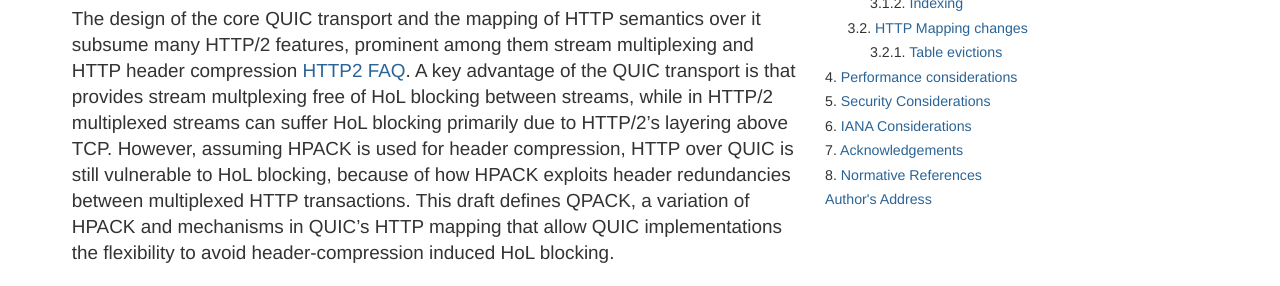
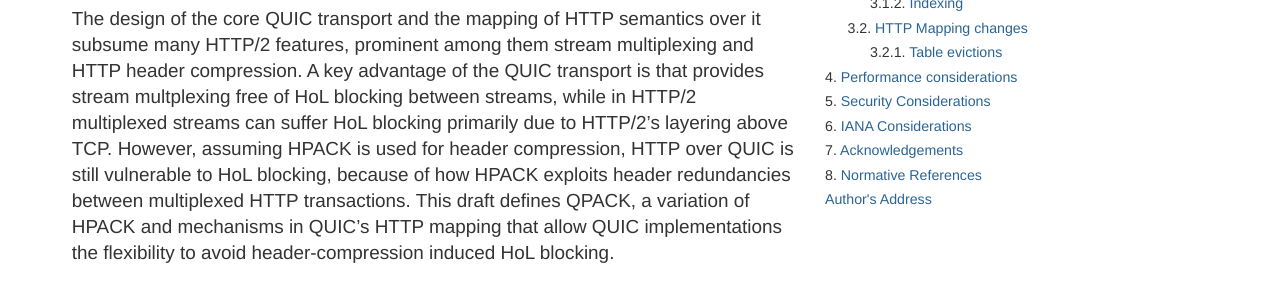
Before and after one commit to krasic/draft-krasic-quic-hpack, a plain HTML site: page draft-krasic-quic-hpack-latest.html in a window 1280 px wide. Shown: the part 282-568 px from the top of the page. Drawn offline with Linux system fonts and the light colour scheme.

Commit message:
remove FAQ ref for now.

```diff
--- a/draft-krasic-quic-hpack-latest.html
+++ b/draft-krasic-quic-hpack-latest.html
@@ -302,8 +302,8 @@ address {
   <meta name="dct.creator" content="Krasic, C., Ed." />
   <meta name="dct.identifier" content="urn:ietf:id:draft-krasic-qpack-latest" />
   <meta name="dct.issued" scheme="ISO8601" content="2017-3-21" />
-  <meta name="dct.abstract" content="The design of the core QUIC transport and the mapping of HTTP semantics over it subsume many HTTP/2 features, prominent among them stream multiplexing and HTTP header compression " />
-  <meta name="description" content="The design of the core QUIC transport and the mapping of HTTP semantics over it subsume many HTTP/2 features, prominent among them stream multiplexing and HTTP header compression " />
+  <meta name="dct.abstract" content="The design of the core QUIC transport and the mapping of HTTP semantics over it subsume many HTTP/2 features, prominent among them stream multiplexing and HTTP header compression.  A key advantage of the QUIC transport is that provides stream multplexing free of HoL blocking between streams, while in HTTP/2 multiplexed streams can suffer HoL blocking primarily due to HTTP/2&#8217;s layering above TCP.  However, assuming HPACK is used for header compression, HTTP over QUIC is still vulnerable to HoL blocking, because of how HPACK exploits header redundancies between multiplexed HTTP transactions.  This draft defines QPACK, a variation of HPACK and mechanisms in QUIC&#8217;s HTTP mapping that allow QUIC implementations the flexibility to avoid header-compression induced HoL blocking." />
+  <meta name="description" content="The design of the core QUIC transport and the mapping of HTTP semantics over it subsume many HTTP/2 features, prominent among them stream multiplexing and HTTP header compression.  A key advantage of the QUIC transport is that provides stream multplexing free of HoL blocking between streams, while in HTTP/2 multiplexed streams can suffer HoL blocking primarily due to HTTP/2&#8217;s layering above TCP.  However, assuming HPACK is used for header compression, HTTP over QUIC is still vulnerable to HoL blocking, because of how HPACK exploits header redundancies between multiplexed HTTP transactions.  This draft defines QPACK, a variation of HPACK and mechanisms in QUIC&#8217;s HTTP mapping that allow QUIC implementations the flexibility to avoid header-compression induced HoL blocking." />
 
 </head>
 
@@ -339,7 +339,7 @@ address {
   <h1 id="rfc.abstract">
   <a href="#rfc.abstract">Abstract</a>
 </h1>
-<p>The design of the core QUIC transport and the mapping of HTTP semantics over it subsume many HTTP/2 features, prominent among them stream multiplexing and HTTP header compression <a href="https://http2.github.io/faq/#why-do-we-need-header-compression">HTTP2 FAQ</a>.  A key advantage of the QUIC transport is that provides stream multplexing free of HoL blocking between streams, while in HTTP/2 multiplexed streams can suffer HoL blocking primarily due to HTTP/2&#8217;s layering above TCP.  However, assuming HPACK is used for header compression, HTTP over QUIC is still vulnerable to HoL blocking, because of how HPACK exploits header redundancies between multiplexed HTTP transactions.  This draft defines QPACK, a variation of HPACK and mechanisms in QUIC&#8217;s HTTP mapping that allow QUIC implementations the flexibility to avoid header-compression induced HoL blocking.</p>
+<p>The design of the core QUIC transport and the mapping of HTTP semantics over it subsume many HTTP/2 features, prominent among them stream multiplexing and HTTP header compression.  A key advantage of the QUIC transport is that provides stream multplexing free of HoL blocking between streams, while in HTTP/2 multiplexed streams can suffer HoL blocking primarily due to HTTP/2&#8217;s layering above TCP.  However, assuming HPACK is used for header compression, HTTP over QUIC is still vulnerable to HoL blocking, because of how HPACK exploits header redundancies between multiplexed HTTP transactions.  This draft defines QPACK, a variation of HPACK and mechanisms in QUIC&#8217;s HTTP mapping that allow QUIC implementations the flexibility to avoid header-compression induced HoL blocking.</p>
 <h1 id="rfc.status">
   <a href="#rfc.status">Status of This Memo</a>
 </h1>
```
Also changed, not shown: draft-krasic-quic-hpack-latest.txt, 1 other file.
